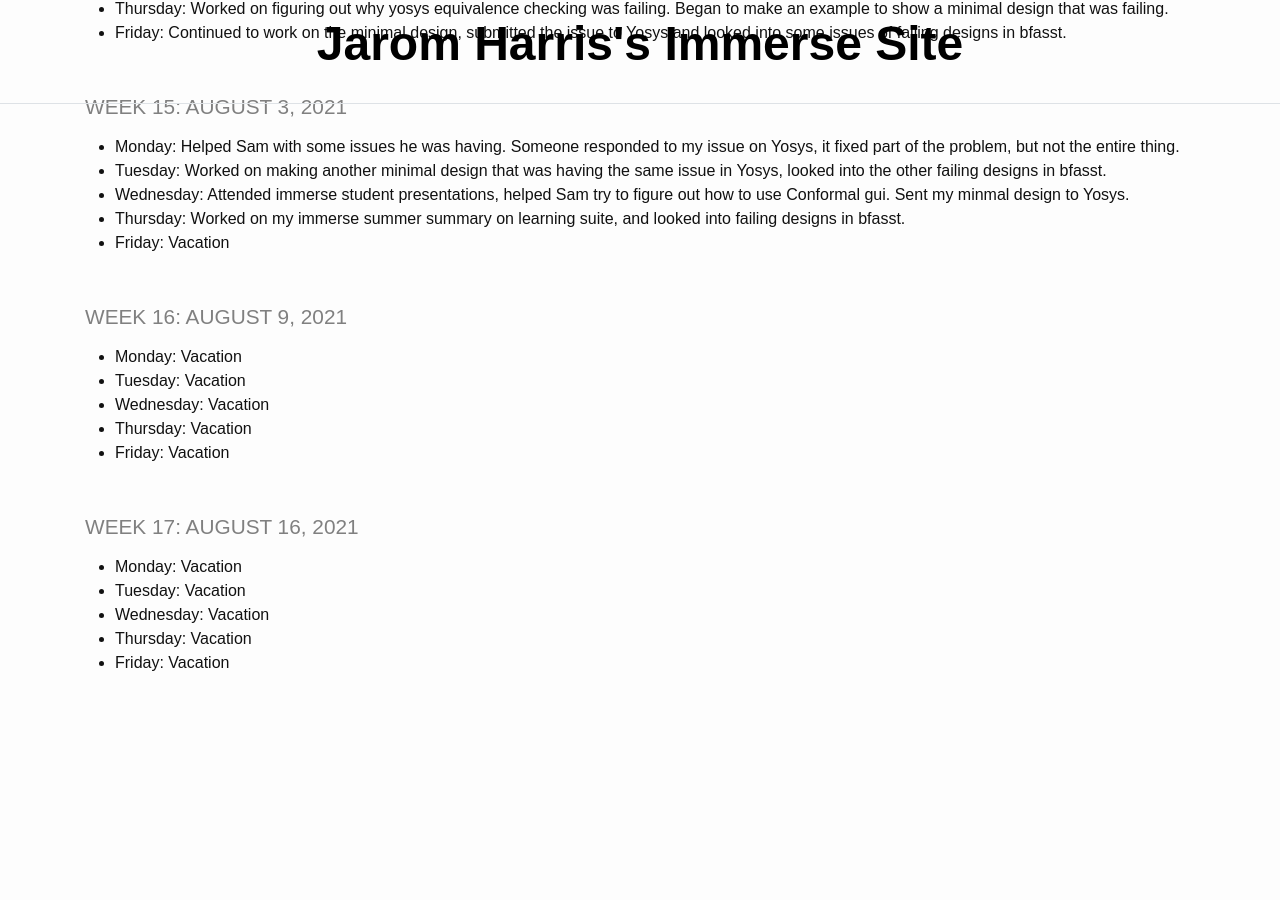
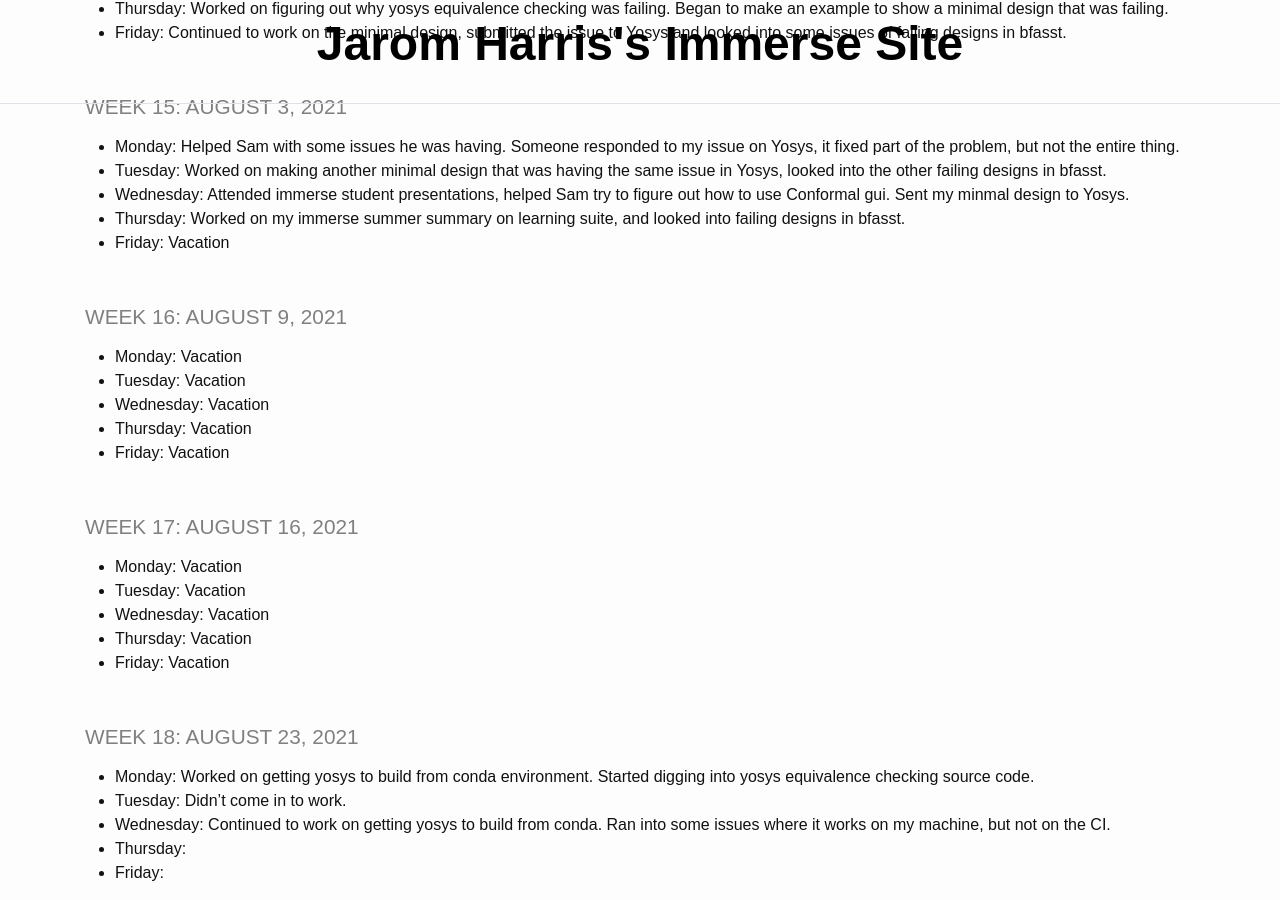
Before and after one commit to jaromharris/immerse, a Jekyll site: the page built from index.md, in a window 1280 px wide and 900 px high, scrolled down 3210 px. Built offline with Jekyll 4.4.1, drawn with Linux system fonts in a browser that asks for light colours; before the commit the page ends 3900 px from its top, so only the background shows below that.

Commit message:
Update index.md

```diff
--- a/index.md
+++ b/index.md
@@ -122,3 +122,10 @@ title: IMMERSE Log
 * **Wednesday**: Vacation
 * **Thursday**: Vacation
 * **Friday**: Vacation
+
+### Week 18: August 23, 2021
+* **Monday**: Worked on getting yosys to build from conda environment. Started digging into yosys equivalence checking source code.
+* **Tuesday**: Didn't come in to work.
+* **Wednesday**: Continued to work on getting yosys to build from conda. Ran into some issues where it works on my machine, but not on the CI.
+* **Thursday**:
+* **Friday**:
```
